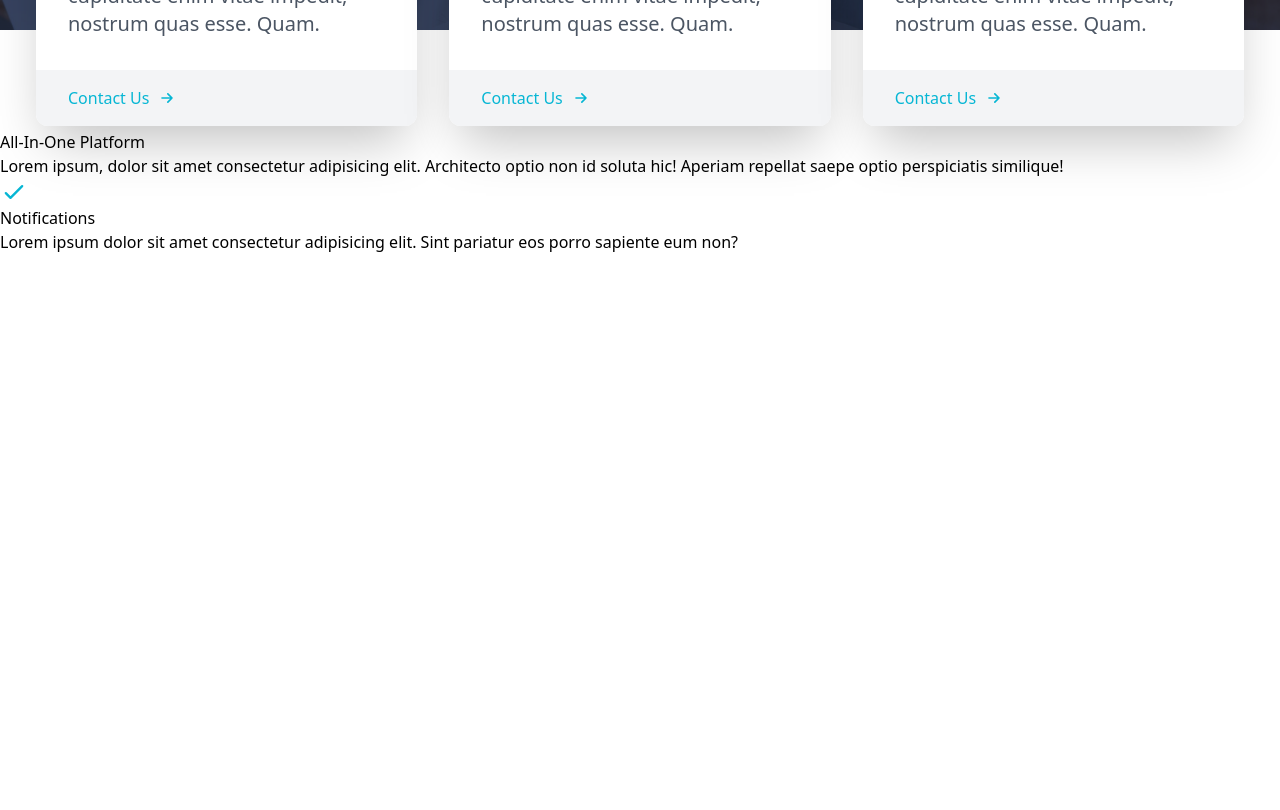
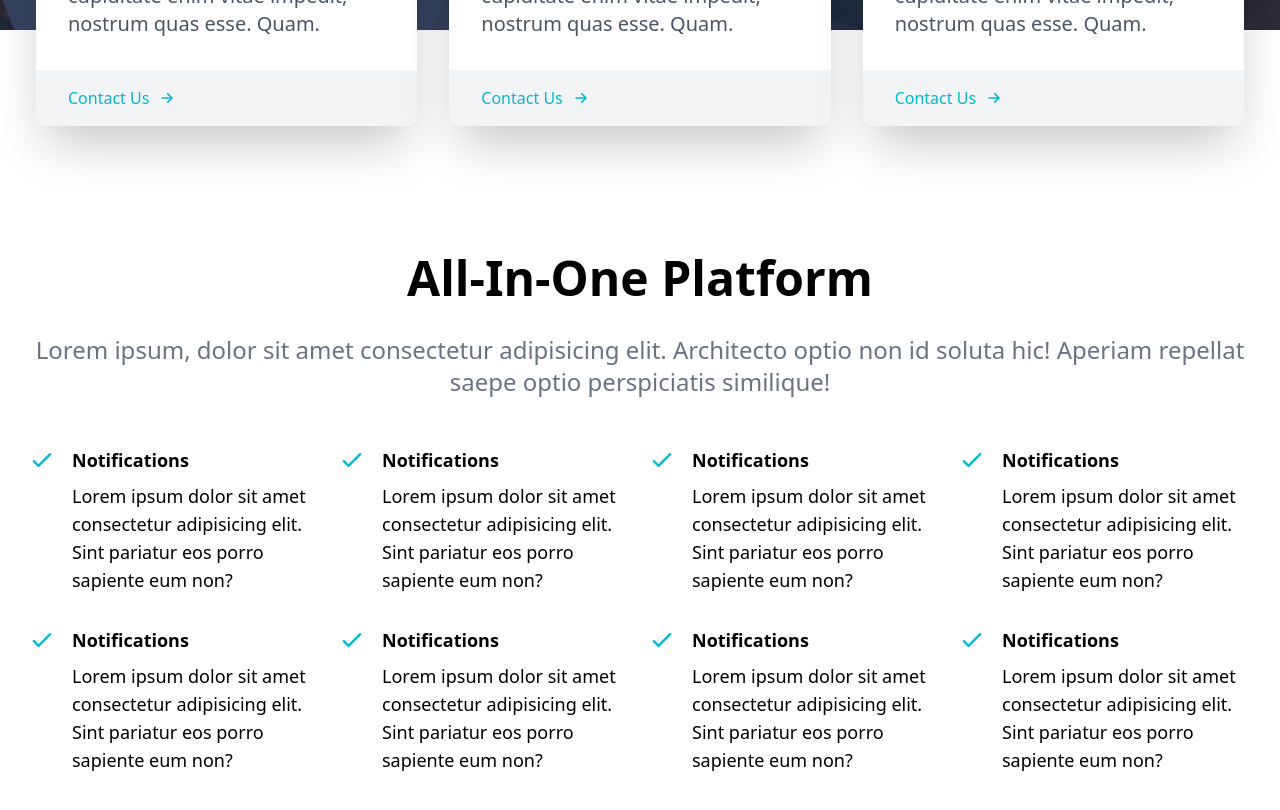
Before and after one commit to AmaduKamara/dm-landing, a React (Create React App) app: page / in a window 1280 px wide. Shown: the part 2060-2870 px from the top of the page. Before the commit the page ends 2314 px from the top, so only its background shows below. Built offline with nearby package versions, Linux system fonts and the light colour scheme; the HTML template or start-up script is replaced by a standard one.

Commit message:
Complete styles for All-In-One platform and add more notifications grid cards

```diff
--- a/src/components/AllInOne.jsx
+++ b/src/components/AllInOne.jsx
@@ -3,25 +3,123 @@
 
 const AllInOne = () => {
   return (
-    <section>
-      <div>
-        <h2>All-In-One Platform</h2>
-        <p>
+    <section className="w-full my-32">
+      <div className="max-w-[1240px] m-auto px-2">
+        <h2 className="text-4xl md:text-5xl font-bold text-center">
+          All-In-One Platform
+        </h2>
+        <p className="text-2xl py-8 text-gray-500 text-center">
           Lorem ipsum, dolor sit amet consectetur adipisicing elit. Architecto
           optio non id soluta hic! Aperiam repellat saepe optio perspiciatis
           similique!
         </p>
-        <div>
-          <div>
-            <CheckIcon className="w-7 mr-4 text-cyan-500" />
+
+        <div className="grid sm:grid-cols-2 lg:grid-cols-4 gap-4 pt-4">
+
+          <div className="flex">
             <div>
-              <h3>Notifications</h3>
-              <p>
+              <CheckIcon className="w-7 mr-4 text-cyan-500" />
+            </div>
+            <div>
+              <h3 className="text-lg font-bold">Notifications</h3>
+              <p className="text-lg pt-2 pb-4">
                 Lorem ipsum dolor sit amet consectetur adipisicing elit. Sint
                 pariatur eos porro sapiente eum non?
               </p>
             </div>
           </div>
+
+          <div className="flex">
+            <div>
+              <CheckIcon className="w-7 mr-4 text-cyan-500" />
+            </div>
+            <div>
+              <h3 className="text-lg font-bold">Notifications</h3>
+              <p className="text-lg pt-2 pb-4">
+                Lorem ipsum dolor sit amet consectetur adipisicing elit. Sint
+                pariatur eos porro sapiente eum non?
+              </p>
+            </div>
+          </div>
+
+          <div className="flex">
+            <div>
+              <CheckIcon className="w-7 mr-4 text-cyan-500" />
+            </div>
+            <div>
+              <h3 className="text-lg font-bold">Notifications</h3>
+              <p className="text-lg pt-2 pb-4">
+                Lorem ipsum dolor sit amet consectetur adipisicing elit. Sint
+                pariatur eos porro sapiente eum non?
+              </p>
+            </div>
+          </div>
+
+          <div className="flex">
+            <div>
+              <CheckIcon className="w-7 mr-4 text-cyan-500" />
+            </div>
+            <div>
+              <h3 className="text-lg font-bold">Notifications</h3>
+              <p className="text-lg pt-2 pb-4">
+                Lorem ipsum dolor sit amet consectetur adipisicing elit. Sint
+                pariatur eos porro sapiente eum non?
+              </p>
+            </div>
+          </div>
+
+          <div className="flex">
+            <div>
+              <CheckIcon className="w-7 mr-4 text-cyan-500" />
+            </div>
+            <div>
+              <h3 className="text-lg font-bold">Notifications</h3>
+              <p className="text-lg pt-2 pb-4">
+                Lorem ipsum dolor sit amet consectetur adipisicing elit. Sint
+                pariatur eos porro sapiente eum non?
+              </p>
+            </div>
+          </div>
+
+          <div className="flex">
+            <div>
+              <CheckIcon className="w-7 mr-4 text-cyan-500" />
+            </div>
+            <div>
+              <h3 className="text-lg font-bold">Notifications</h3>
+              <p className="text-lg pt-2 pb-4">
+                Lorem ipsum dolor sit amet consectetur adipisicing elit. Sint
+                pariatur eos porro sapiente eum non?
+              </p>
+            </div>
+          </div>
+
+          <div className="flex">
+            <div>
+              <CheckIcon className="w-7 mr-4 text-cyan-500" />
+            </div>
+            <div>
+              <h3 className="text-lg font-bold">Notifications</h3>
+              <p className="text-lg pt-2 pb-4">
+                Lorem ipsum dolor sit amet consectetur adipisicing elit. Sint
+                pariatur eos porro sapiente eum non?
+              </p>
+            </div>
+          </div>
+
+          <div className="flex">
+            <div>
+              <CheckIcon className="w-7 mr-4 text-cyan-500" />
+            </div>
+            <div>
+              <h3 className="text-lg font-bold">Notifications</h3>
+              <p className="text-lg pt-2 pb-4">
+                Lorem ipsum dolor sit amet consectetur adipisicing elit. Sint
+                pariatur eos porro sapiente eum non?
+              </p>
+            </div>
+          </div>
+
         </div>
       </div>
     </section>
--- a/src/components/Supports.jsx
+++ b/src/components/Supports.jsx
@@ -6,7 +6,7 @@
 
 const Supports = () => {
   return (
-    <section className="w-full h-screen mt-24">
+    <section className="w-full mt-24">
       <div className="w-full h-[700px] bg-gray-900/90 absolute">
         <img
           src={supportBgImage}
```
